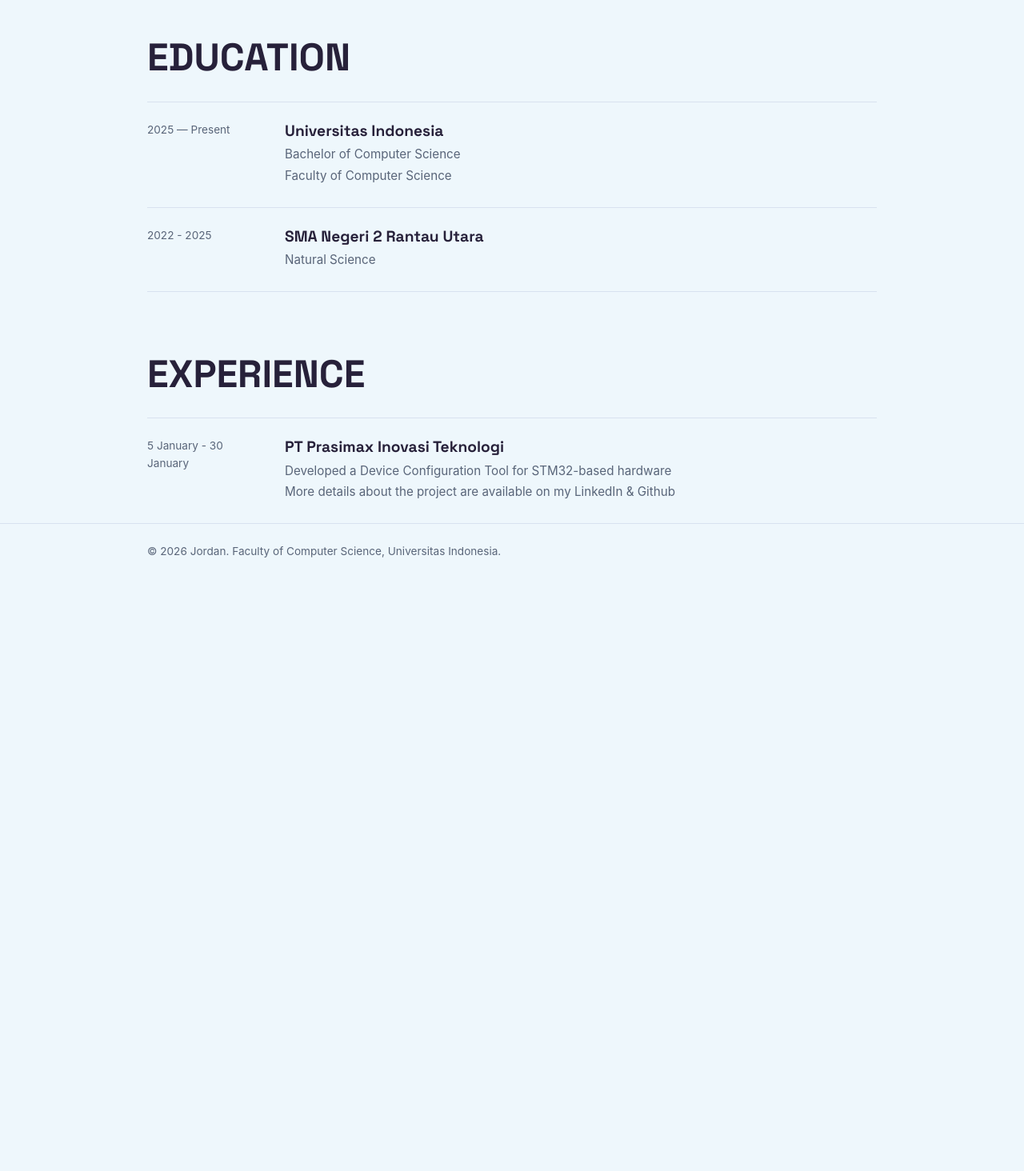
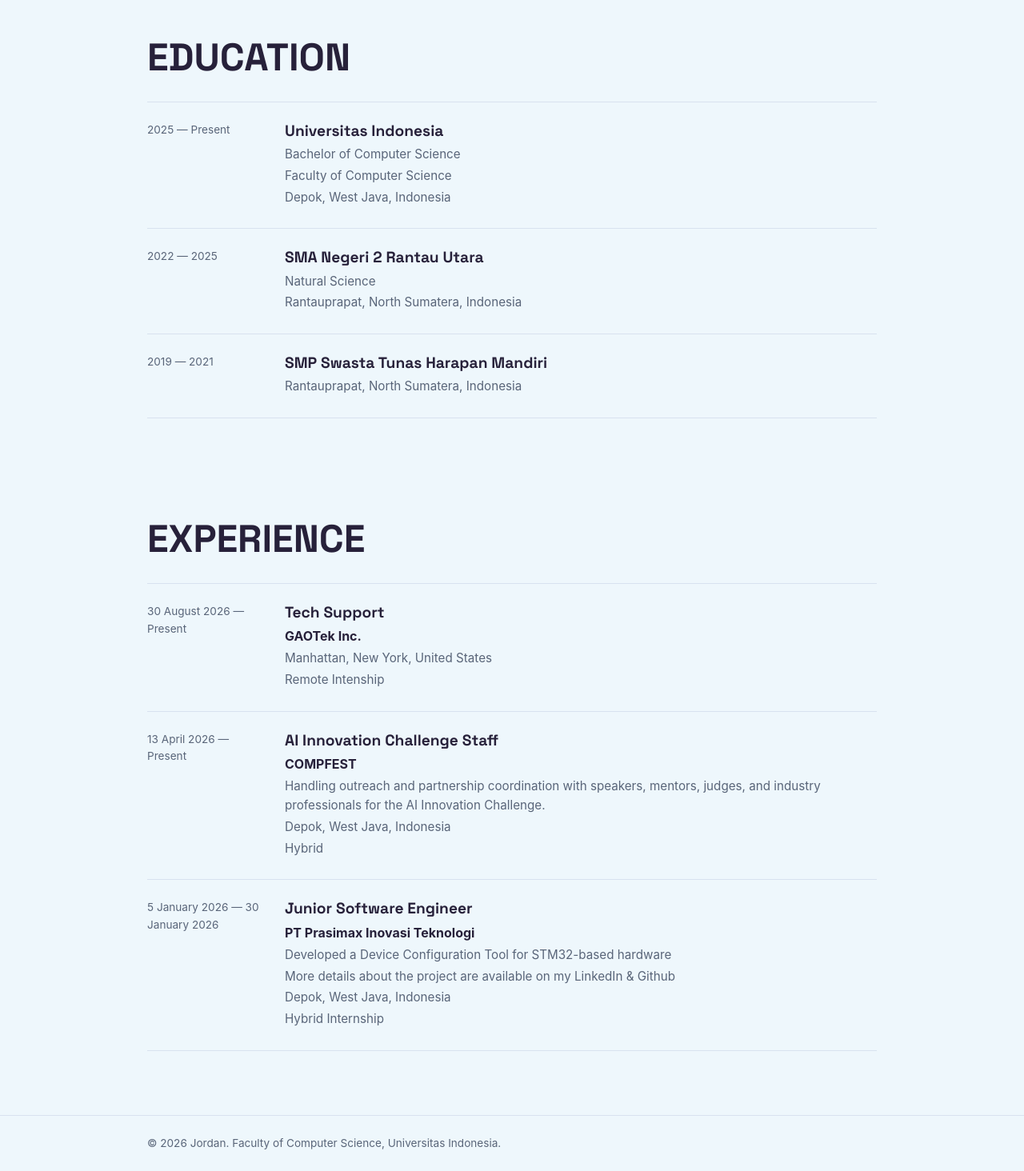
Before and after one commit to joan09go-dotcom/myportofolio, a Django app: page / in a window 1280 px wide. Shown: the part 823-2287 px from the top of the page at 80% size. Before the commit the page ends 1520 px from the top, so only its background shows below. Run offline with Django 5.2, Linux system fonts and the light colour scheme.

Commit message:
update: Added 1 education section and 2 experience sections

```diff
--- a/static/css/style.css
+++ b/static/css/style.css
@@ -234,7 +234,7 @@ h1, .brand {
     margin-bottom: 2rem;
 }
 
-.experience{
+.experience-list{
     list-style: 0;
     padding: 0;
     margin: 0;
@@ -246,6 +246,10 @@ h1, .brand {
     gap: 2rem;
     padding: 1.5rem 0;
     border-top: 1px solid var(--line);
+}
+
+.experience-list li:last-child {
+    border-bottom: 1px solid var(--line);
 }
 
 .experience-period{
--- a/templates/index.html
+++ b/templates/index.html
@@ -66,15 +66,26 @@
                             <h3>Universitas Indonesia</h3>
                             <p>Bachelor of Computer Science</p>
                             <p>Faculty of Computer Science</p>
+                            <p>Depok, West Java, Indonesia</p>
                         </div>
                     </li>
                     <li>
                         <time class="education-year">
-                            2022 - 2025
+                            2022 — 2025
                         </time>
                         <div class="education-info">
                             <h3>SMA Negeri 2 Rantau Utara</h3>
                             <p>Natural Science</p>
+                            <p>Rantauprapat, North Sumatera, Indonesia</p>
+                        </div>
+                    </li>
+                     <li>
+                        <time class="education-year">
+                            2019 — 2021
+                        </time>
+                        <div class="education-info">
+                            <h3>SMP Swasta Tunas Harapan Mandiri</h3>
+                            <p>Rantauprapat, North Sumatera, Indonesia</p>
                         </div>
                     </li>
                 </ul>
@@ -86,12 +97,38 @@
                 <ul class="experience-list">
                     <li>
                         <time class="experience-period">
-                            5 January - 30 January
+                            30 August 2026 — Present
                         </time>
                         <div class="experience-info">
-                            <h3>PT Prasimax Inovasi Teknologi</h3>
+                            <h3>Tech Support</h3>
+                            <h4>GAOTek Inc.</h4>
+                            <p>Manhattan, New York, United States</p>
+                            <p>Remote Intenship</p>
+                        </div>
+                    </li>
+                    <li>
+                        <time class="experience-period">
+                            13 April 2026 — Present
+                        </time>
+                        <div class="experience-info">
+                            <h3>AI Innovation Challenge Staff</h3>
+                            <h4>COMPFEST</h4>
+                            <p>Handling outreach and partnership coordination with speakers, mentors, judges, and industry professionals for the AI Innovation Challenge.</p>
+                            <p>Depok, West Java, Indonesia</p>
+                            <p>Hybrid</p>
+                        </div>
+                    </li>
+                    <li>
+                        <time class="experience-period">
+                            5 January 2026 — 30 January 2026
+                        </time>
+                        <div class="experience-info">
+                            <h3>Junior Software Engineer</h3>
+                            <h4>PT Prasimax Inovasi Teknologi</h4>
                             <p>Developed a Device Configuration Tool for STM32-based hardware</p>
                             <p>More details about the project are available on my LinkedIn & Github</p>
+                            <p>Depok, West Java, Indonesia</p>
+                            <p>Hybrid Internship</p>
                         </div>
                     </li>
                 </ul>
```
